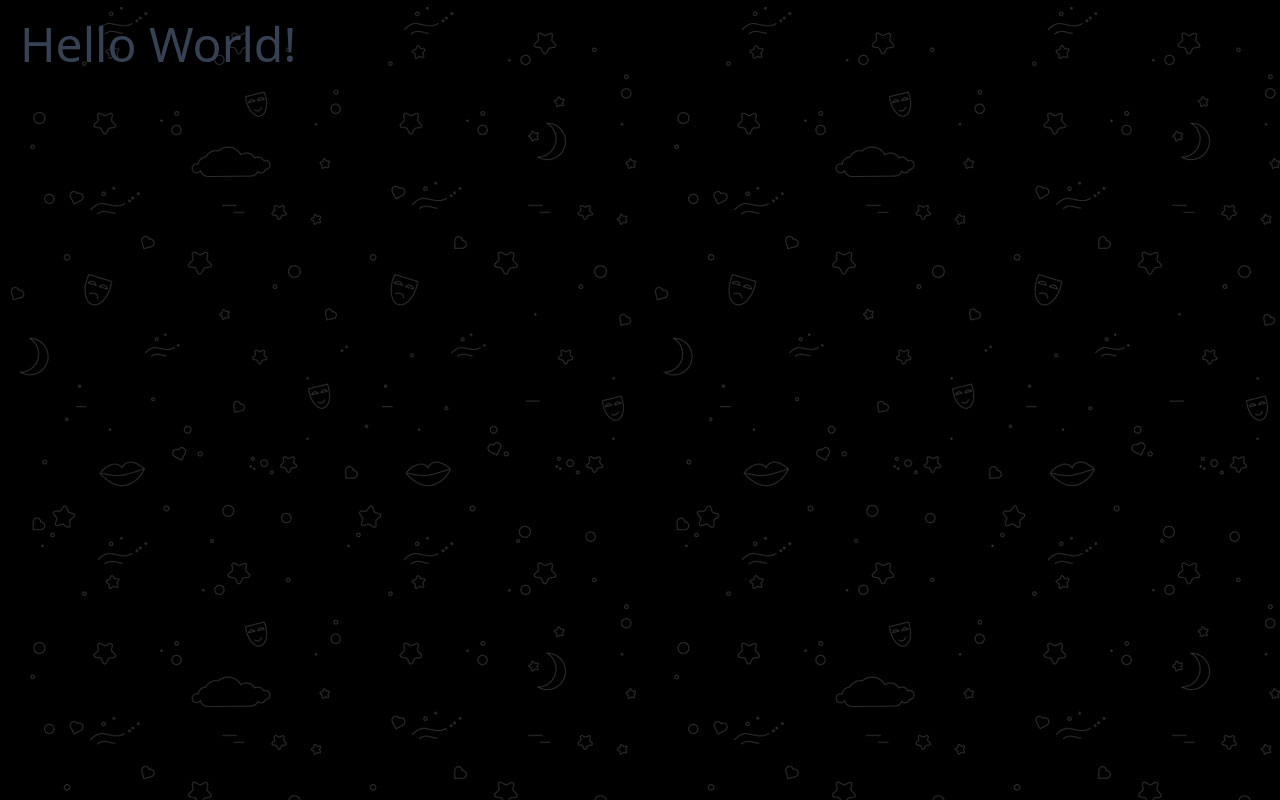
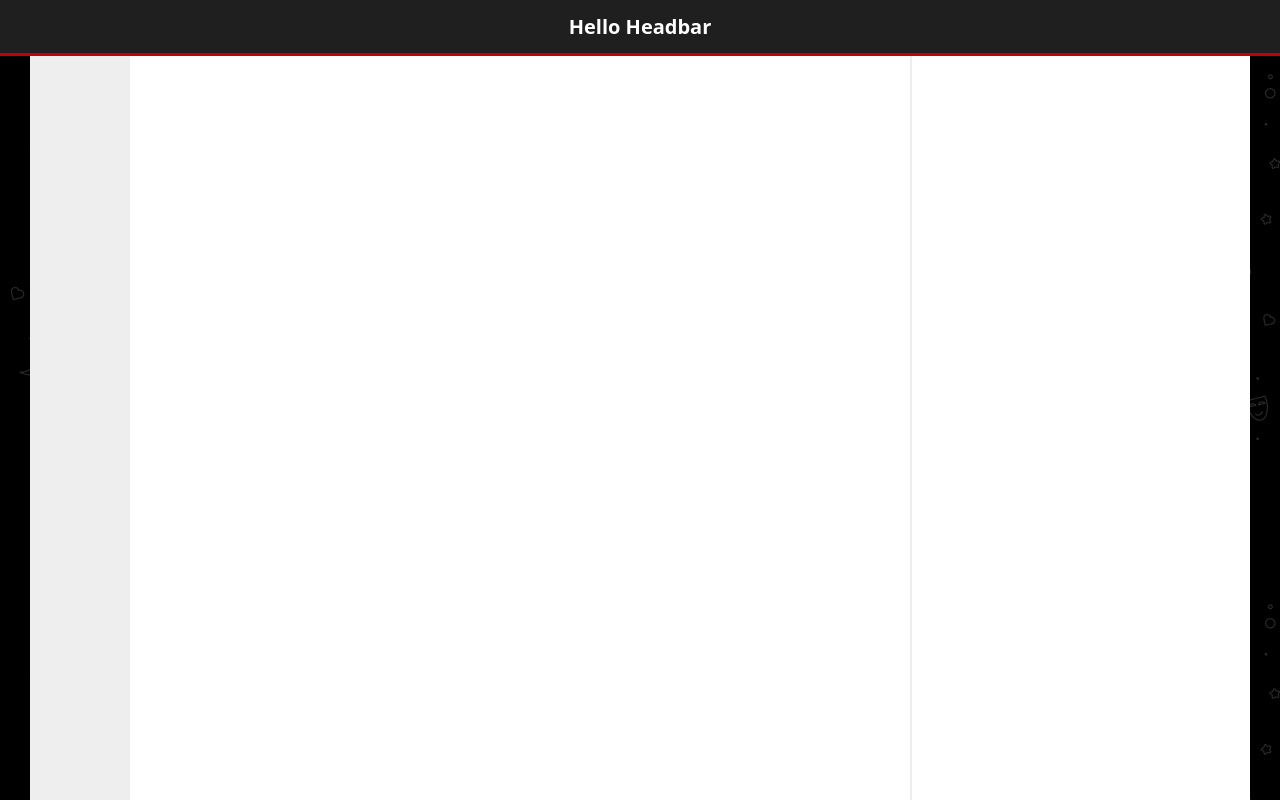
Before and after one commit to StanleyHH/shelf, a React (Vite) app in the folder frontend/: page / in a window 1280 px wide. Built offline with nearby package versions, Linux system fonts and the light colour scheme.

Commit message:
Add Header, MainSidebar, FilterSidebar and PageContent

```diff
--- a/frontend/src/App.tsx
+++ b/frontend/src/App.tsx
@@ -1,5 +1,15 @@
-function App() {
-  return <p className="p-5 text-5xl text-gray-700">Hello World!</p>;
+import FilterSidebar from './components/FilterSidebar.tsx';
+import Header from './components/Header.tsx';
+import MainSidebar from './components/MainSidebar.tsx';
+import PageContent from './components/PageContent.tsx';
+
+export default function App() {
+  return (
+    <>
+      <Header />
+      <MainSidebar />
+      <PageContent />
+      <FilterSidebar />
+    </>
+  );
 }
-
-export default App;
--- /dev/null
+++ b/frontend/src/components/FilterSidebar.tsx
@@ -0,0 +1,10 @@
+export default function FilterSidebar() {
+  return (
+    <aside
+      className="scrollbar-none fixed top-(--sidebar-y-indent)
+        right-(--sidebar-x-indent) h-(--sidebar-height)
+        w-(--filter-sidebar-width) overflow-y-auto border-l-2 border-gray-150
+        bg-white"
+    ></aside>
+  );
+}
--- /dev/null
+++ b/frontend/src/components/Header.tsx
@@ -0,0 +1,11 @@
+export default function Header() {
+  return (
+    <header
+      className="fixed top-0 left-0 z-50 flex h-(--headbar-height) w-full
+        items-center justify-center border-b-3 border-b-red-700 bg-black-90
+        text-white"
+    >
+      <h1 className="text-xl font-bold">Hello Headbar</h1>
+    </header>
+  );
+}
--- /dev/null
+++ b/frontend/src/components/MainSidebar.tsx
@@ -0,0 +1,8 @@
+export default function MainSidebar() {
+  return (
+    <aside
+      className="fixed top-(--sidebar-y-indent) left-(--sidebar-x-indent)
+        h-(--sidebar-height) w-(--main-sidebar-width) bg-gray-150"
+    ></aside>
+  );
+}
--- /dev/null
+++ b/frontend/src/components/PageContent.tsx
@@ -0,0 +1,8 @@
+export default function PageContent() {
+  return (
+    <main
+      className="mt-(--headbar-height) ml-(--page-content-indent)
+        min-h-(--sidebar-height) w-(--page-content-width) bg-white"
+    ></main>
+  );
+}
--- a/frontend/src/index.css
+++ b/frontend/src/index.css
@@ -1 +1,25 @@
 @import "tailwindcss";
+
+@theme {
+  --color-black-90: #201f20;
+  --color-gray-150: #eeeeee;
+
+  --headbar-height: 56px;
+
+  --main-sidebar-width: 100px;
+  --filter-sidebar-width: 340px;
+  --page-content-width: 780px;
+  --full-layout-width: calc(var(--main-sidebar-width) + var(--filter-sidebar-width) + var(--page-content-width));
+
+  --sidebar-x-indent: calc((100% - var(--full-layout-width)) / 2);
+  --sidebar-y-indent: calc(var(--headbar-height));
+  --page-content-indent: calc(var(--sidebar-x-indent) + var(--main-sidebar-width));
+  --sidebar-height: calc(100vh - var(--headbar-height));
+
+}
+
+@layer utilities {
+  .scrollbar-none {
+    scrollbar-width: none;
+  }
+}
```
